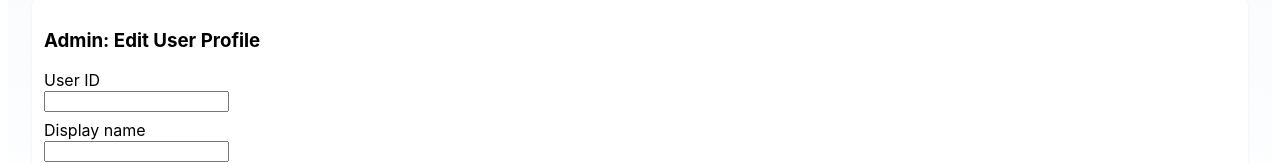
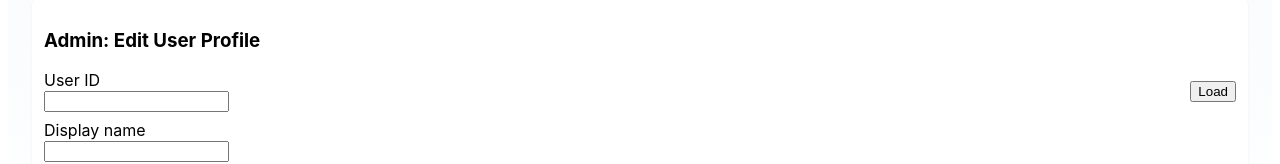
Before and after one commit to SPhillips1337/plebx, a React (Vite) app in the folder frontend/: page / in a window 1280 px wide. Both pictures are taken after a click on the button "Open Admin". Shown: the part 156-320 px from the top of the page. Built offline with nearby package versions, Linux system fonts and the light colour scheme; no server answers; the HTML template or start-up script is replaced by a standard one.

Commit message:
ui(admin): add Load button to prefill user profile form from GET /user/{id}

```diff
--- a/frontend/src/Admin.jsx
+++ b/frontend/src/Admin.jsx
@@ -7,6 +7,7 @@ export default function Admin(){
   const [displayName,setDisplayName] = useState('')
   const [avatarUrl,setAvatarUrl] = useState('')
   const [status,setStatus] = useState(null)
+  const [loadingUser,setLoadingUser] = useState(false)
 
   async function submit(e){
     e.preventDefault()
@@ -25,12 +26,41 @@ export default function Admin(){
     }
   }
 
+  async function loadUser(){
+    if(!userId) { setStatus('Enter User ID to load'); return }
+    setLoadingUser(true)
+    setStatus('Loading user...')
+    try{
+      const res = await fetch(`${API_BASE}/user/${encodeURIComponent(userId)}`)
+      if(res.status === 404){
+        setStatus('User not found — you can create it')
+        setDisplayName('')
+        setAvatarUrl('')
+        setLoadingUser(false)
+        return
+      }
+      const data = await res.json()
+      if(!res.ok){ setStatus('Error: '+(data.detail||res.status)); setLoadingUser(false); return }
+      const u = data.user || {}
+      setDisplayName(u.display_name || u.username || '')
+      setAvatarUrl(u.avatar_url || '')
+      setStatus('Loaded')
+    }catch(err){
+      setStatus('Error: '+err.message)
+    }finally{
+      setLoadingUser(false)
+    }
+  }
+
   return (
     <div style={{marginTop:20,padding:12,background:'#fff',borderRadius:8,boxShadow:'0 1px 3px rgba(0,0,0,0.06)'}}>
       <h3>Admin: Edit User Profile</h3>
       <form onSubmit={submit}>
-        <div style={{marginBottom:8}}>
-          <label>User ID<br/><input value={userId} onChange={e=>setUserId(e.target.value)} required /></label>
+        <div style={{marginBottom:8,display:'flex',gap:8,alignItems:'center'}}>
+          <label style={{flex:1}}>User ID<br/><input value={userId} onChange={e=>setUserId(e.target.value)} required /></label>
+          <div style={{display:'flex',gap:8}}>
+            <button type="button" onClick={loadUser} disabled={loadingUser}>{loadingUser? 'Loading...':'Load'}</button>
+          </div>
         </div>
         <div style={{marginBottom:8}}>
           <label>Display name<br/><input value={displayName} onChange={e=>setDisplayName(e.target.value)} /></label>
```
